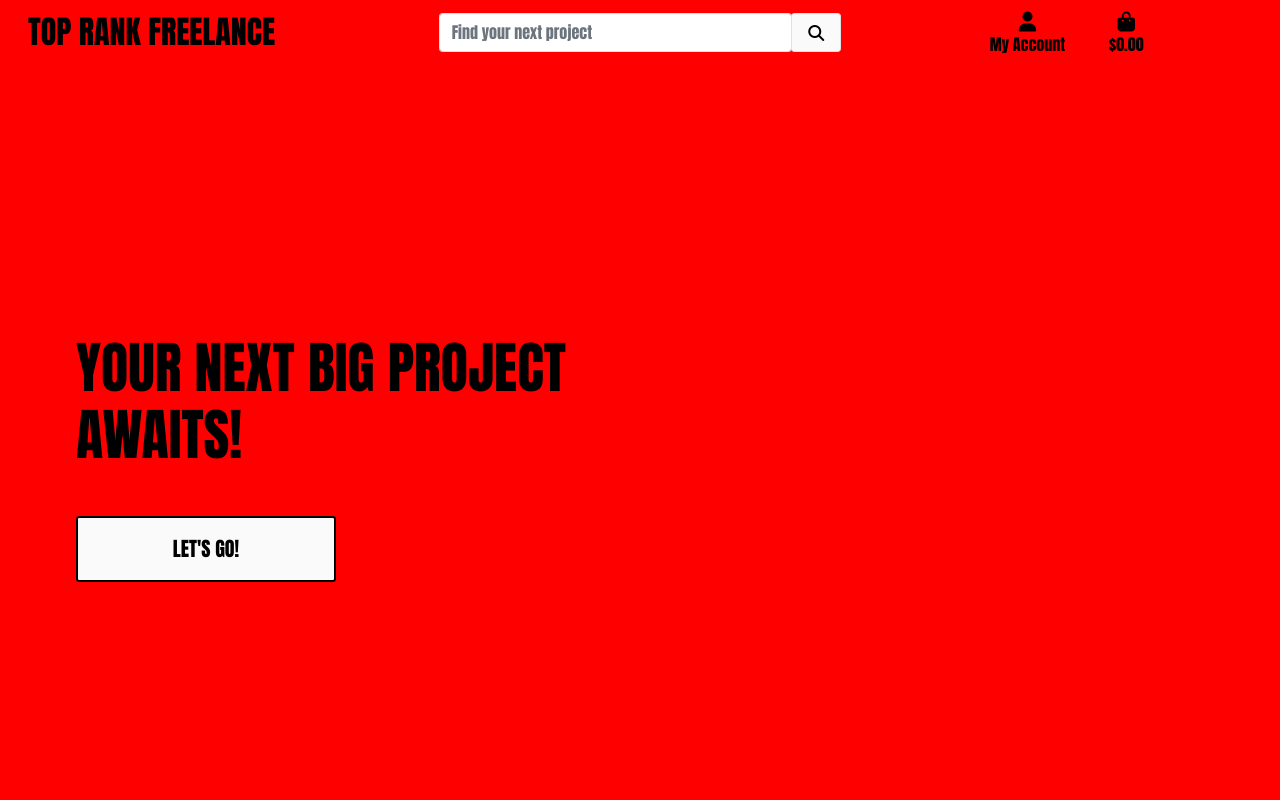
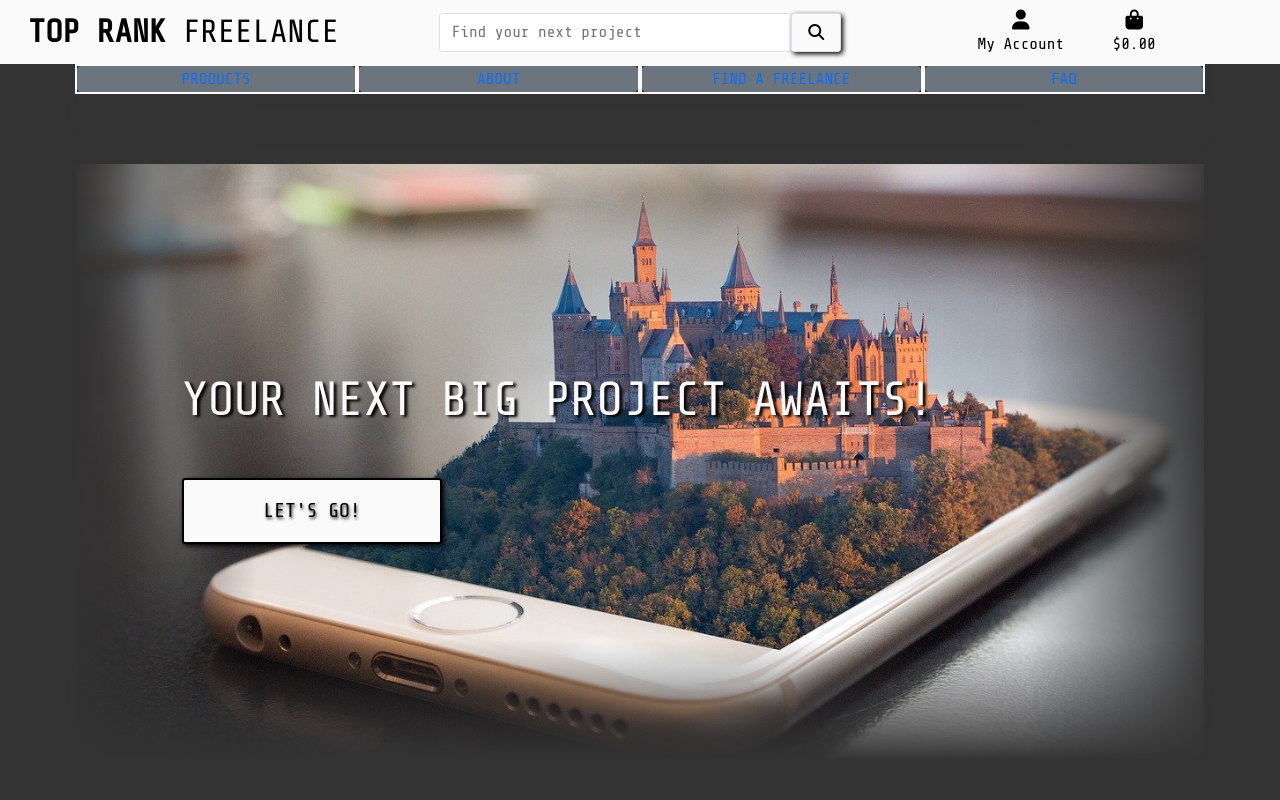
Before and after one commit to J-O-B/top-rank, a Django app: page / in a window 1280 px wide. Run offline with Django 3.2, Linux system fonts and the light colour scheme; some libraries are stand-ins or nearby versions.

Commit message:
styling frontpage

```diff
--- a/home/templates/home/index.html
+++ b/home/templates/home/index.html
@@ -13,19 +13,24 @@
 
 {% block content %}
     <div class="container h-100">
-        <div class="row h-100">
-            <div class="col-7 col-md-6 my-auto">
-                <h1 class="display-4 logo-font text-black">
+        <div class="row h-100" id="hero">
+            <div class="col-5 col-sm-10 offset-sm-1 my-auto" id="hero-over">
+                <h1 class="display-5 logo-font text-white">
                     Your Next Big Project Awaits!
                 </h1>
                 <div>
-                    <h4 class="my-5">
-                        <a href="" class="shop-now-button btn btn-lg rounded-1 text-uppercase py-3">
+                    <h2 class="my-5">
+                        <a href="#" class="shop-now-button btn btn-lg rounded-1 text-uppercase py-3">
                             Let's Go!
                         </a>
-                    </h4>
+                    </h2>
                 </div>
+            </div>
+            <div id="blend-over">
             </div>
         </div>
     </div>
 {% endblock %}
+{% block postloadjs %}
+
+{% endblock %}
--- a/media-files.txt
+++ b/media-files.txt
@@ -1,3 +1,3 @@
 For attribution:
 
-lightbulb: https://pixabay.com/illustrations/light-bulb-idea-lit-inspiration-4514505/
+hero: https://pixabay.com/photos/mobile-phone-smartphone-3d-1875813/
--- a/static/css/style.css
+++ b/static/css/base.css
@@ -3,12 +3,10 @@ html{
 }
 
 body{
-    background: red;
-    /*url('/media/background.jpg') no-repeat center center fixed;*/
-    background-size: cover;
+    background: #333333;
     height: calc(100vh - 164px);
     color: #fafafa;
-    font-family: Impact, Haettenschweiler, 'Arial Narrow Bold', sans-serif;
+    font-family: 'Share Tech Mono', monospace;
 }
 .icon {
     align-items: center;
@@ -21,6 +19,13 @@ body{
     text-transform: uppercase;
 }
 
+#topnav{
+    background: #fafafa;
+}
+#bottomnav>div{
+    border: 2px solid #fafafa;
+}
+
 .main-logo-link{
     width: fit-content;
 }
@@ -29,13 +34,15 @@ body{
     color: #000;
     min-width: 260px;
     border: 2px solid #000;
-    transition: all 0.4s ease-in-out;
+    box-shadow: 2px 2px 5px #000;
+    transition: all 0.2s ease-in-out;
 }
 .btn-black{
     background: #fafafa;
     color: #000;
-    border: 1px solid #000;
-    transition: all 0.4s ease-in-out;
+    border: 2px solid #000;
+    box-shadow: 2px 2px 5px #000;
+    transition: all 0.2s ease-in-out;
 }
 .shop-now-button:hover,
 .shop-now-button:active,
@@ -45,7 +52,9 @@ body{
 .btn-black:focus{
     background: #000;
     color: #fafafa;
-    border: 1px solid #fafafa;
+    border: 2px solid #fafafa;
+    font-weight: bolder;
+    box-shadow: 2px 2px 5px #fafafa;
 }
 .text-black{
     color: #000 !important;
@@ -59,6 +68,41 @@ body{
 .border-white{
     border: 1px solid #fafafa;
 }
+/* ------------------------------------- Homepage --- */
+#hero{
+    position: relative;
+    background: url('../img/mobile.jpg');
+    background-repeat: no-repeat;
+    background-size: cover;
+    background-position: center right;
+    overflow: hidden;
+    height: 100%;
+    width: 100%;
+    padding: 0;
+    margin: 0;
+}
+#hero h1{
+    text-shadow: 3px 2px 3px #000;
+}
+#hero h2{
+    text-shadow: 1px 2px 3px #333333;
+}
+#hero-over{
+    position: relative;
+    z-index: 10;
+}
+#blend-over{
+    position: fixed;
+    top: 0;
+    left: 0;
+    height: 100%;
+    width: 100%;
+    background: linear-gradient(90deg, #333333 5%, rgba(0,0,0,0) 20%, rgba(0,0,0,0) 80%, #333333 95%),
+                linear-gradient(180deg, #333333 5%, rgba(0,0,0,0) 20%, rgba(0,0,0,0) 80%, #333333 95%);
+    z-index: 0;
+}
+
+
 
 /* ------------------------------------- Media Queries --- */
 /* Slightly larger container on XL screens */
--- a/templates/base.html
+++ b/templates/base.html
@@ -12,9 +12,9 @@
 
         {% block corecss %}
             <link rel="stylesheet" href="https://cdn.jsdelivr.net/npm/bootstrap@5.0.0-beta2/dist/css/bootstrap.min.css" integrity="sha384-BmbxuPwQa2lc/FVzBcNJ7UAyJxM6wuqIj61tLrc4wSX0szH/Ev+nYRRuWlolflfl" crossorigin="anonymous">
-            <link rel="stylesheet" href="https://fonts.googleapis.com/css2?family=Lato:ital,wght@0,100;0,300;0,400;0,700;0,900;1,100;1,300;1,400;1,700;1,900&display=swap">
+            <link href="https://fonts.googleapis.com/css2?family=Share+Tech+Mono&display=swap" rel="stylesheet">
             <!--Local CSS-->
-            <link rel="stylesheet" href="{% static 'css/style.css' %}">
+            <link rel="stylesheet" href="{% static 'css/base.css' %}">
         {% endblock %}
         {% block extra_css %}
         {% endblock %}
@@ -114,6 +114,63 @@
                     </ul>
                 </div>
             </div>
+            <div class="container">
+                <div id="bottomnav" class="row pt-lg-0 text-center">
+                    <div class="col-3 text-center dropdown p-0">
+                        <a href="#" class="btn btn-secondary nav-link w-100 p-0" id="browseProducts" data-toggle="dropdown" aria-haspopup="true" aria-expanded="false">
+                            <div class="text-center">
+                                <p class="my-0 logo-font">Products</p>
+                            </div>
+                        </a>
+                        <ul class="dropdown-menu dropdown-menu-dark w-100 p-0" aria-labelledby="browseProducts">
+                            <li><a class="dropdown-item active" href="#">All</a></li>
+                            <li><a class="dropdown-item" href="#">Products</a></li>
+                            <li><a class="dropdown-item" href="#"></a></li>
+                            <li><a class="dropdown-item" href="#">Separated link</a></li>
+                        </ul>
+                    </div>
+                    <div class="col-3 text-center dropdown p-0">
+                        <a href="#" class="btn btn-secondary nav-link w-100 p-0" id="about-us" data-toggle="dropdown" aria-haspopup="true" aria-expanded="false">
+                            <div class="text-center">
+                                <p class="my-0 logo-font">About</p>
+                            </div>
+                        </a>
+                        <ul class="dropdown-menu dropdown-menu-dark w-100 p-0" aria-labelledby="about-us">
+                            <li><a class="dropdown-item active" href="#">All</a></li>
+                            <li><a class="dropdown-item" href="#">Products</a></li>
+                            <li><a class="dropdown-item" href="#"></a></li>
+                            <li><a class="dropdown-item" href="#">Separated link</a></li>
+                        </ul>
+                    </div>
+                    <div class="col-3 text-center dropdown p-0">
+                        <a href="#" class="btn btn-secondary nav-link w-100 p-0" id="find-a-freelance" data-toggle="dropdown" aria-haspopup="true" aria-expanded="false">
+                            <div class="text-center">
+                                <p class="my-0 logo-font">Find A Freelance</p>
+                            </div>
+                        </a>
+                        <ul class="dropdown-menu dropdown-menu-dark w-100 p-0" aria-labelledby="find-a-freelance">
+                            <li><a class="dropdown-item active" href="#">All</a></li>
+                            <li><a class="dropdown-item" href="#">Products</a></li>
+                            <li><a class="dropdown-item" href="#"></a></li>
+                            <li><a class="dropdown-item" href="#">Separated link</a></li>
+                        </ul>
+                    </div>
+                    <div class="col-3 text-center dropdown p-0">
+                        <a href="#" class="btn btn-secondary nav-link w-100 p-0" id="faq" data-toggle="dropdown" aria-haspopup="true" aria-expanded="false">
+                            <div class="text-center">
+                                <p class="my-0 logo-font">FAQ</p>
+                            </div>
+                        </a>
+                        <ul class="dropdown-menu dropdown-menu-dark w-100 p-0" aria-labelledby="faq">
+                            <li><a class="dropdown-item active" href="#">All</a></li>
+                            <li><a class="dropdown-item" href="#">Products</a></li>
+                            <li><a class="dropdown-item" href="#"></a></li>
+                            <li><a class="dropdown-item" href="#">Separated link</a></li>
+                        </ul>
+                    </div>
+                </div>
+            </div>
+
         </header>
 
         {% if messages %}
--- a/top_rank/settings.py
+++ b/top_rank/settings.py
@@ -154,3 +154,7 @@ USE_TZ = True
 # https://docs.djangoproject.com/en/3.1/howto/static-files/
 
 STATIC_URL = '/static/'
+STATICFILES_DIRS = (os.path.join(BASE_DIR, 'static'),)
+
+MEDIA_URL = '/media/'
+MEDIA_ROOT = os.path.join(BASE_DIR, 'media')
--- a/top_rank/urls.py
+++ b/top_rank/urls.py
@@ -15,9 +15,11 @@ Including another URLconf
 """
 from django.contrib import admin
 from django.urls import path, include
+from django.conf import settings
+from django.conf.urls.static import static
 
 urlpatterns = [
     path('admin/', admin.site.urls),
     path('accounts/', include('allauth.urls')),
     path('', include('home.urls')),
-]
+] + static(settings.MEDIA_URL, document_root=settings.MEDIA_ROOT)
```
Also changed, not shown: media/background.jpg (deleted), static/img/hero.jpg (added), static/img/mobile.jpg (added), 1 other file.
